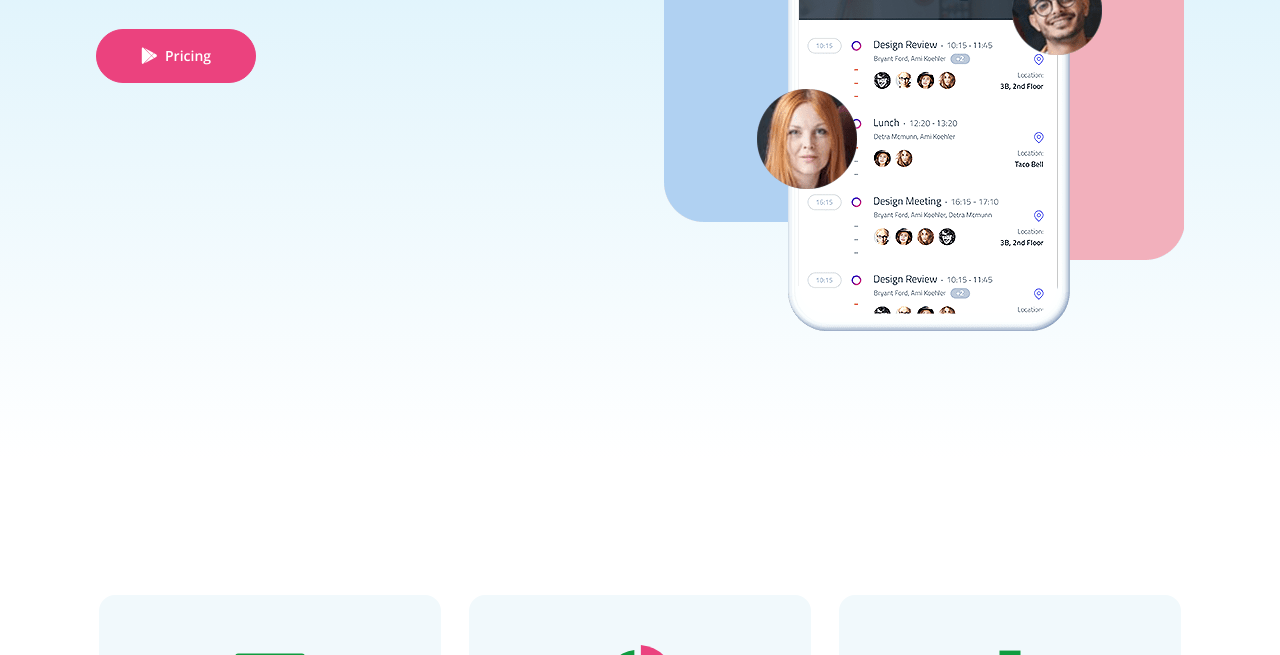
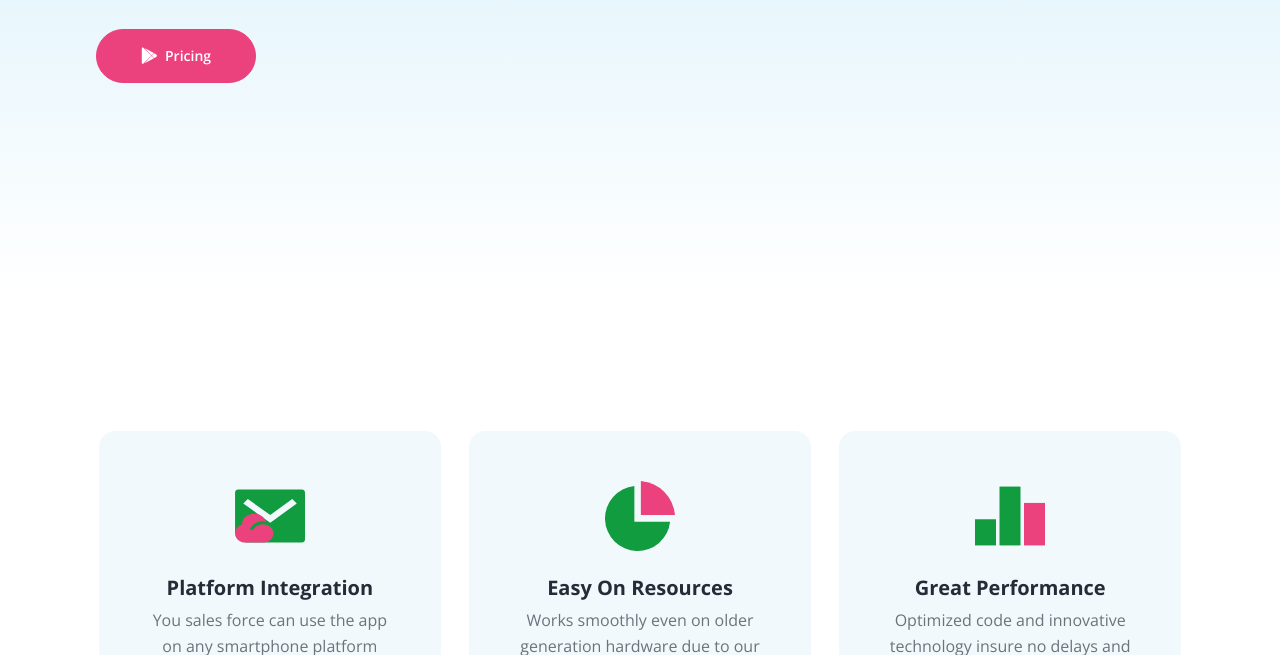
Before and after one commit to Dministry/virety360Co, a plain HTML site: page index.html in a window 1280 px wide. Shown: the part 447-1102 px from the top of the page. Drawn offline with nearby package versions, Linux system fonts and the light colour scheme.

Commit message:
removed header

```diff
--- a/index.html
+++ b/index.html
@@ -100,9 +100,9 @@
                     <!-- <a class="btn-solid-lg" href="#your-link"><i class="fab fa-apple"></i>Download</a> -->
                     <a class="btn-solid-lg secondary" href="#pricing"><i class="fab fa-google-play"></i>Pricing</a>
                 </div>
-                <div class="xl:text-right">
+                <!-- <div class="xl:text-right">
                     <img class="inline" src="images/header-smartphone.png" alt="alternative" />
-                </div>
+                </div> -->
             </div> <!-- end of container -->
         </header> <!-- end of header -->
         <!-- end of header -->
```
